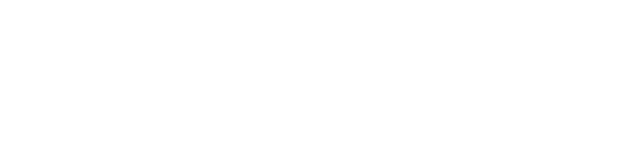
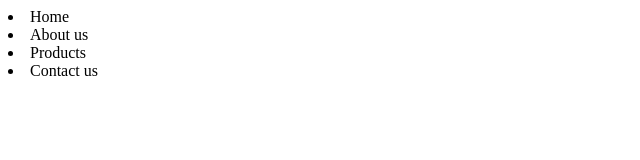
Before and after one commit to Akah-Solomon/Git-class, a plain HTML site: page index.html in a window 1280 px wide. Shown: the whole page, without its empty margins (0-640 px from the left). Drawn offline with Linux system fonts and the light colour scheme.

Commit message:
Second commit

```diff
--- a/index.html
+++ b/index.html
@@ -6,6 +6,11 @@
     <title>Document</title>
 </head>
 <body>
-
+    <nav>
+        <li>Home</li>
+        <li>About us</li>
+        <li>Products</li>
+        <li>Contact us</li>
+    </nav>
 </body>
 </html>
```
